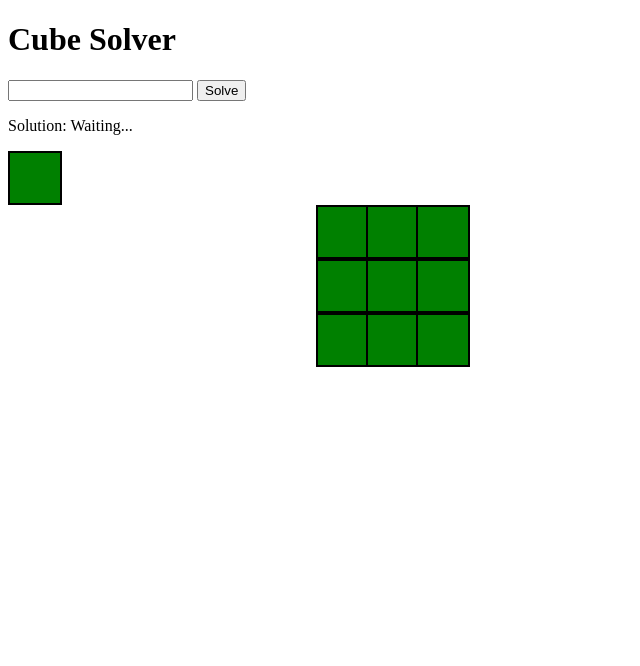
After one commit to BinaryX1/Rubiks-Cube-Solver, a Spring Boot app: page /frontpage.html in a window 1280 px wide. The commit adds this page. Shown: the top 666 px of the page, without its empty margins (0-640 px from the left). Run offline with Spring Boot 4, Linux system fonts and the light colour scheme.

Commit message:
Established foundation for cube representation on site, need to make interactable with javascript

```diff
--- a/cubesolver/src/main/java/com/binaryxiao/cubesolver/SolverController.java
+++ b/cubesolver/src/main/java/com/binaryxiao/cubesolver/SolverController.java
@@ -1,6 +1,7 @@
 package com.binaryxiao.cubesolver;
 
 import com.binaryxiao.cubesolver.rubikscube.Solver;
+import org.springframework.stereotype.Controller;
 import org.springframework.web.bind.annotation.GetMapping;
 import org.springframework.web.bind.annotation.RestController;
 
@@ -20,4 +21,6 @@ public class SolverController {
     public String solve(String scramble){
         return Solver.solve3(scramble);
     }
+
+
 }
--- /dev/null
+++ b/cubesolver/src/main/resources/static/cube.css
@@ -0,0 +1,42 @@
+.sticker{
+    width: 50px;
+    height: 50px;
+    border: 2px solid black;
+    cursor: pointer;
+}
+
+.rubiks-board{
+    display: grid;
+    grid-template-columns: 154px 154px 154px 154px;
+    grid-template-rows: 154px 154px 154px;
+}
+
+.container{
+    display: grid;
+    grid-template-columns: 50px 50px 50px;
+    grid-template-rows: auto auto auto;
+}
+
+.red-face{
+    background-color: red;
+}
+
+.blue-face{
+    background-color:blue;
+}
+
+.green-face{
+    background-color: green;
+}
+
+.white-face{
+    background-color: white;
+}
+
+.yellow-face{
+    background-color: yellow;
+}
+
+.orange-face{
+    background-color: orange;
+}
--- /dev/null
+++ b/cubesolver/src/main/resources/static/frontpage.html
@@ -0,0 +1,29 @@
+<!DOCTYPE html>
+<html lang="en">
+<head>
+    <meta charset="UTF-8">
+    <title>Cube Solver</title>
+    <link rel="stylesheet" href="cube.css">
+</head>
+<body>
+    <h1> Cube Solver</h1>
+    <input type = "text" id = "scrambleInput">
+    <button type = "button" onclick = "solveTheCube()">Solve</button>
+    <p>Solution: <span id = "solutionDisplay">Waiting...</span></p>
+    <script src = "app.js"></script>
+    <div class = "sticker green-face"></div>
+    <div class = "rubiks-board" >
+        <div class = "container" style = "grid-column: 3; grid-row: 1;">
+            <div class = "sticker green-face"></div>
+            <div class = "sticker green-face"></div>
+            <div class = "sticker green-face"></div>
+            <div class = "sticker green-face"></div>
+            <div class = "sticker green-face"></div>
+            <div class = "sticker green-face"></div>
+            <div class = "sticker green-face"></div>
+            <div class = "sticker green-face"></div>
+            <div class = "sticker green-face"></div>
+        </div>
+    </div>
+</body>
+</html>
--- a/cubesolver/src/main/resources/static/index.html
+++ b/cubesolver/src/main/resources/static/index.html
@@ -2,7 +2,7 @@
 <html lang="en">
 <head>
     <meta charset="UTF-8">
-    <title>Nut busters</title>
+    <title>Cube Solver</title>
 </head>
 <body>
     <h1> Cube Solver</h1>
```
